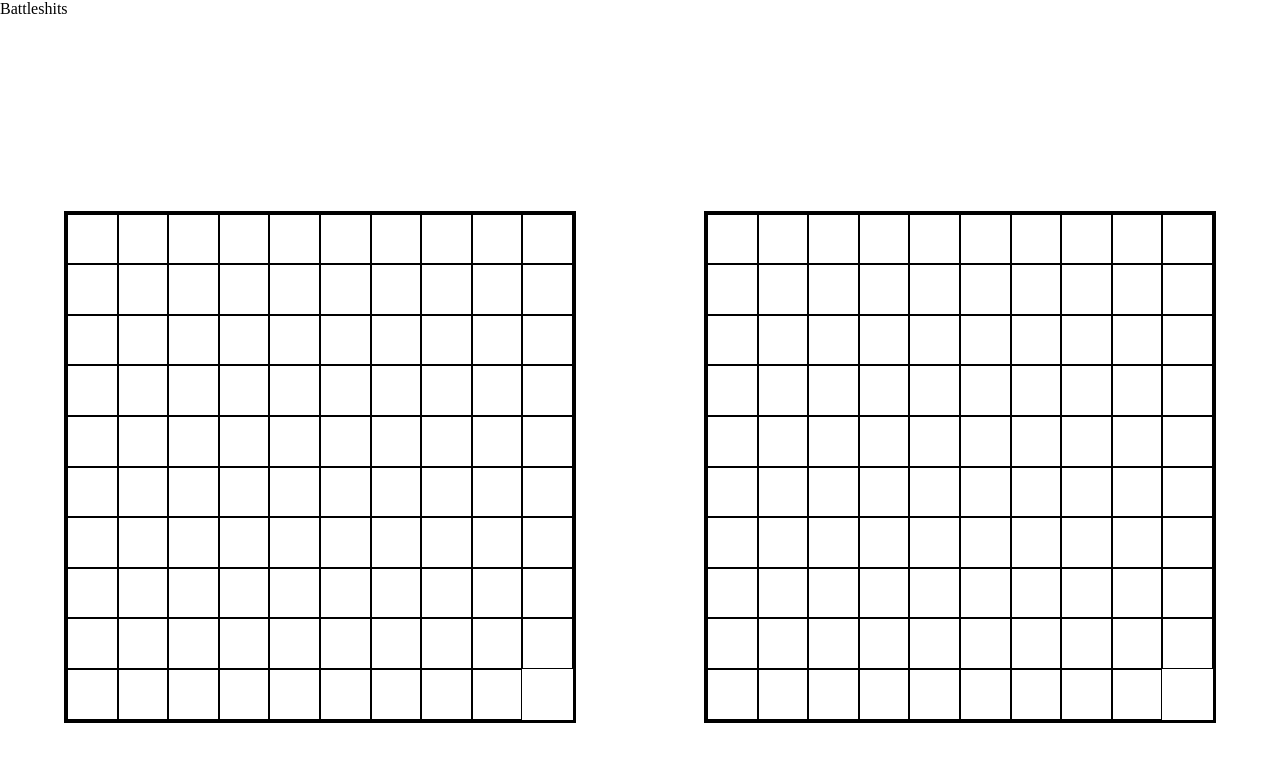
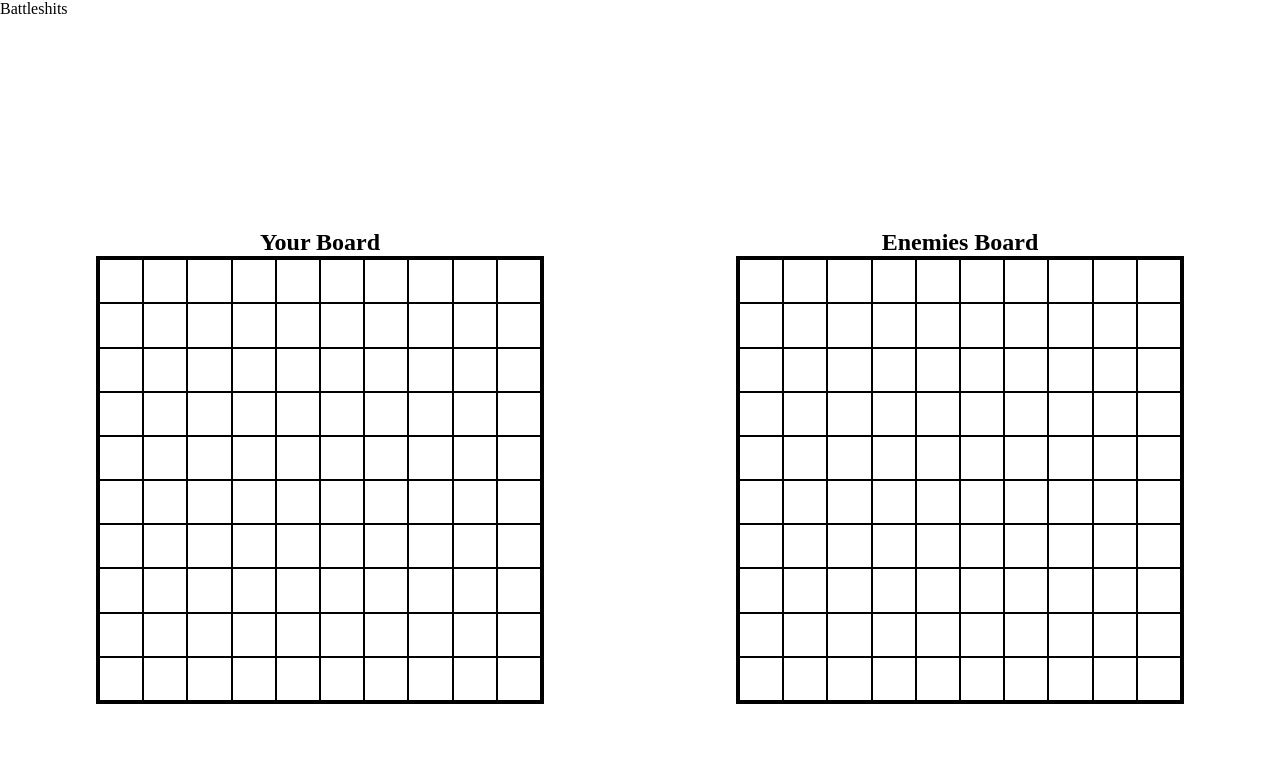
Before and after one commit to june062/battleship, a website built with webpack: page src/index.html in a window 1280 px wide. Built offline with nearby package versions, Linux system fonts and the light colour scheme.

Commit message:
Minor DOM changes

```diff
--- a/src/Gameboard/gameboard.js
+++ b/src/Gameboard/gameboard.js
@@ -116,7 +116,7 @@ class Gameboard {
       this.gameBoard[coordinates[0]][coordinates[1]].ship.hit()
 
        if(this.gameBoard[coordinates[0]][coordinates[1]].ship.isSunk()){
-          this.#sunkShipsObserver.notify()
+          return this.#sunkShipsObserver.notify()
 
       }
 
--- a/src/index.html
+++ b/src/index.html
@@ -9,9 +9,11 @@
     <div class="game-title">Battleshits</div>
     <div class="main-game-area">
       <div class="player-grid-area">
+        <h2>Your Board</h2>
         <div class="player-grid-container"></div>
             </div>
       <div class="computer-grid-area">
+        <h2>Enemies Board</h2>
         <div class="computer-grid-container"></div>
       </div>
 
--- a/src/styles.css
+++ b/src/styles.css
@@ -20,12 +20,13 @@ body {
   display: flex;
   justify-content: center;
   align-items: center;
+  flex-direction: column;
 }
 .player-grid-container,
 .computer-grid-container {
   border: solid black;
-  height: 40vw;
-  width: 40vw;
+  height: 35vw;
+  width: 35vw;
   display: flex;
   flex-wrap: wrap;
   align-items: flex-start;
@@ -35,3 +36,6 @@ body {
   width: 10%;
   border: 1px solid black;
 }
+.grid-cell:hover {
+  background-color: rgba(255, 2, 2, 0.822);
+}
--- a/src/updateDOM/updateDOM.js
+++ b/src/updateDOM/updateDOM.js
@@ -1,5 +1,5 @@
 function createGridCells() {
-  for (let i = 0; i < 99; i++) {
+  for (let i = 0; i < 100; i++) {
     let gridCellPlayer = document.createElement("div");
     gridCellPlayer.classList.add("grid-cell");
     let gridCellComputer = document.createElement("div");
```
Also changed, not shown: src/Gameboard/gameboard.test.js (+3 -3 lines).
